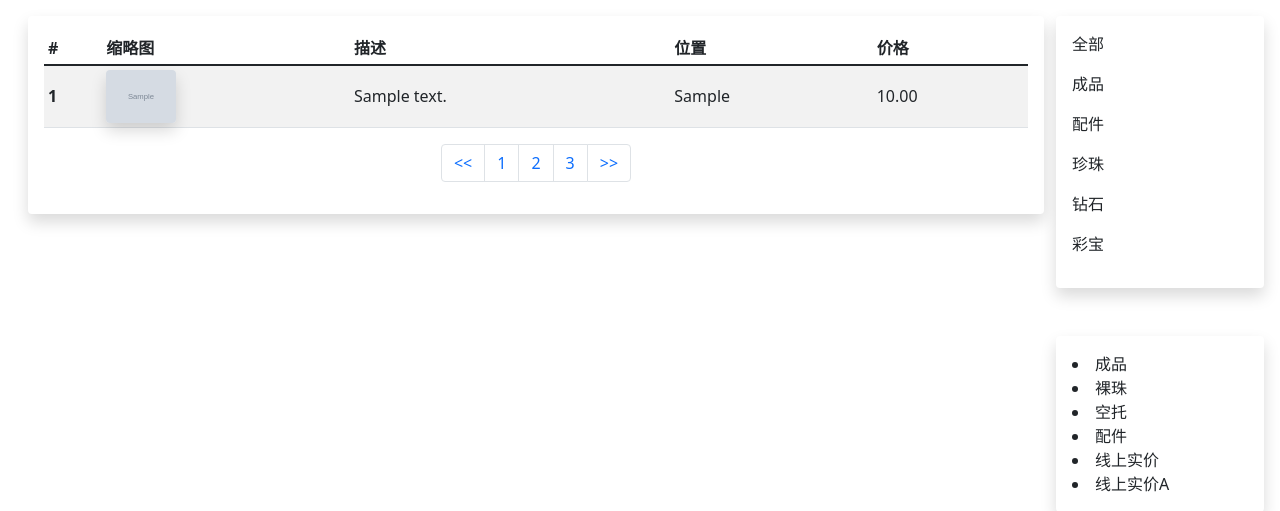
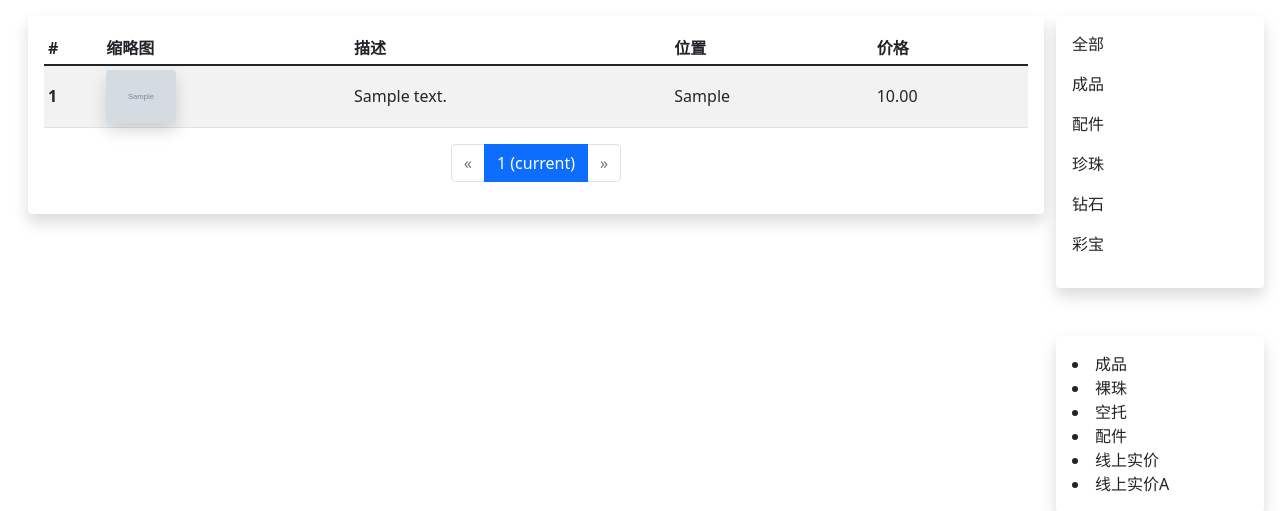
Before and after one commit to v1ct0r5u3n/TBS, a Django app: page /jewelry/Merchandise/list/ in a window 1280 px wide. Shown: the part 56-567 px from the top of the page. Run offline with Django 4.2, Linux system fonts and the light colour scheme; tables that the repository leaves empty hold one stand-in row (values such as "Sample post"); grey boxes marked "Sample" are stand-in pictures; some libraries are stand-ins or nearby versions.

Commit message:
pagination

```diff
--- a/TBS/jewelry/views.py
+++ b/TBS/jewelry/views.py
@@ -5,6 +5,7 @@ from django.contrib.auth import authenticate, login , logout as django_logout
 from django.contrib.auth.decorators import login_required
 from django.contrib import messages
 from django.http import Http404, HttpResponseRedirect
+from django.core.paginator import Paginator
 
 from jewelry.models import Merchandise
 
@@ -14,6 +15,9 @@ from jewelry.models import Merchandise
 
 class JewelryListView(View):
 	def get(self,request):
-		merchandises = Merchandise.objects.all()[:20]
+		merchandises = Merchandise.objects.all()
+		paginator = Paginator(merchandises, 100)
+		page_number = request.GET.get('page')
+		page_obj = paginator.get_page(page_number)
 
-		return render(request,'merchandise_list.html',{'merchandises':merchandises})
+		return render(request,'merchandise_list.html',{'merchandises':page_obj})
--- a/TBS/templates/merchandise_list.html
+++ b/TBS/templates/merchandise_list.html
@@ -30,11 +30,54 @@
 
 <nav aria-label="Page navigation example">
   <ul class="pagination justify-content-center">
-    <li class="page-item"><a class="page-link" href="#"><<</a></li>
-    <li class="page-item"><a class="page-link" href="#">1</a></li>
-    <li class="page-item"><a class="page-link" href="#">2</a></li>
-    <li class="page-item"><a class="page-link" href="#">3</a></li>
-    <li class="page-item"><a class="page-link" href="#">>></a></li>
+    {% if merchandises.has_previous %}
+    <li class="page-item">
+      <a class="page-link" href="?page={{ merchandises.previous_page_number }}" aria-label="Previous">
+        <span aria-hidden="true">&laquo;</span>
+      </a>
+    </li>
+    {% else %}
+    <li class="page-item disabled">
+      <a class="page-link" href="#" tabindex="-1" aria-disabled="True" aria-label="Previous">
+        <span aria-hidden="true">&laquo;</span>
+      </a>
+    </li>
+    {% endif %}
+
+    {% if merchandises.number|add:'-4' > 1 %}
+    <li class="page-item"><a class="page-link" href="?page={{ merchandises.number|add:'-5' }}">&hellip;</a></li>
+    {% endif %}
+
+    {% for i in merchandises.paginator.page_range %}
+    {% if merchandises.number == i %}
+    <li class="page-item active" aria-current="page">
+      <span class="page-link">
+        {{ i }}
+        <span class="sr-only">(current)</span>
+      </span>
+    </li>
+    {% elif i > merchandises.number|add:'-5' and i < merchandises.number|add:'5' %}
+    <li class="page-item"><a class="page-link" href="?page={{ i }}">{{ i }}</a></li>
+    {% endif %}
+    {% endfor %}
+
+    {% if merchandises.paginator.num_pages > merchandises.number|add:'4' %}
+    <li class="page-item"><a class="page-link" href="?page={{ merchandises.number|add:'5' }}">&hellip;</a></li>
+    {% endif %}
+
+    {% if merchandises.has_next %}
+    <li class="page-item">
+      <a class="page-link" href="?page={{ merchandises.next_page_number }}" aria-label="Next">
+        <span aria-hidden="true">&raquo;</span>
+      </a>
+    </li>
+    {% else %}
+    <li class="page-item disabled">
+      <a class="page-link" href="#" tabindex="-1" aria-disabled="True" aria-label="Next">
+        <span aria-hidden="true">&raquo;</span>
+      </a>
+    </li>
+    {% endif %}
   </ul>
 </nav>
 
```
